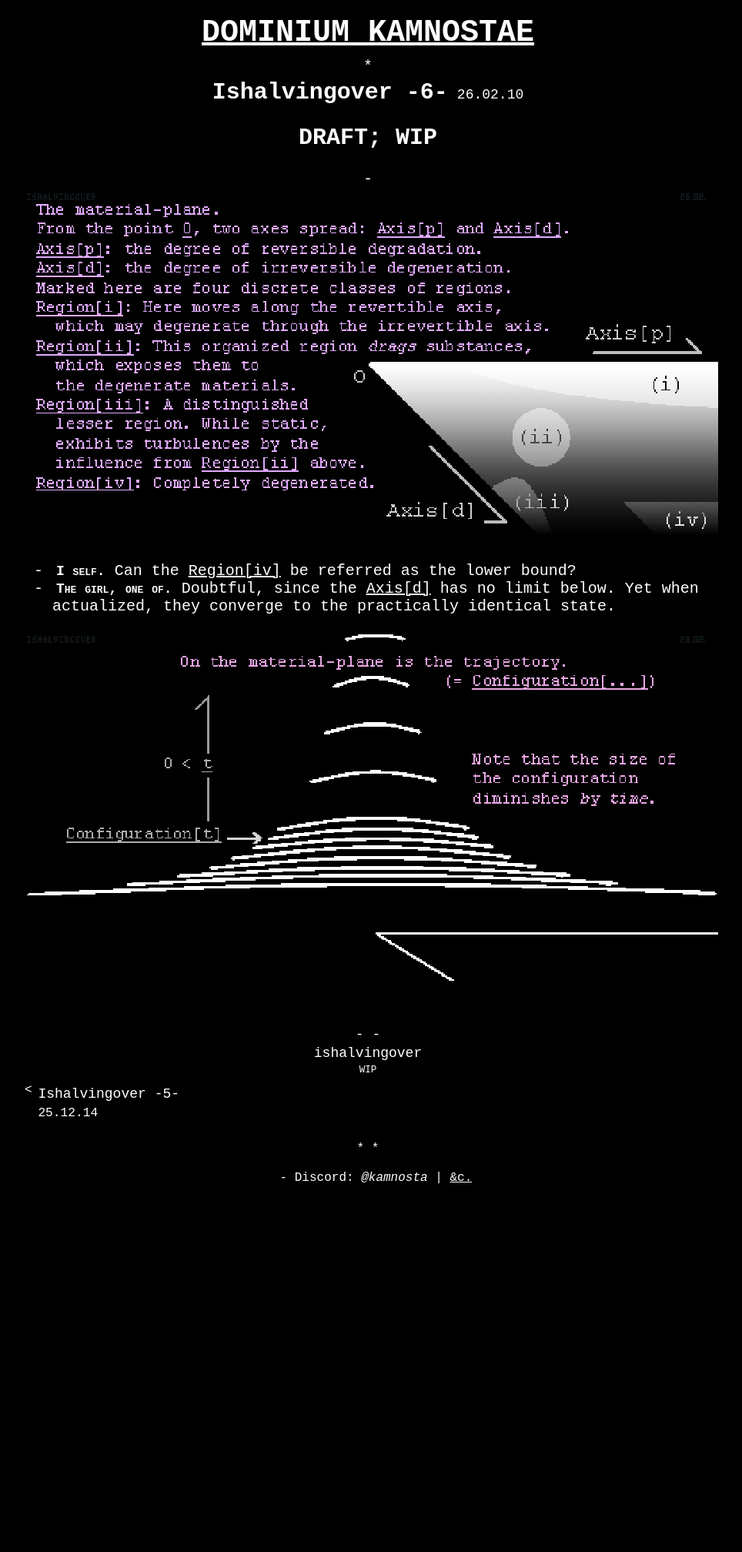
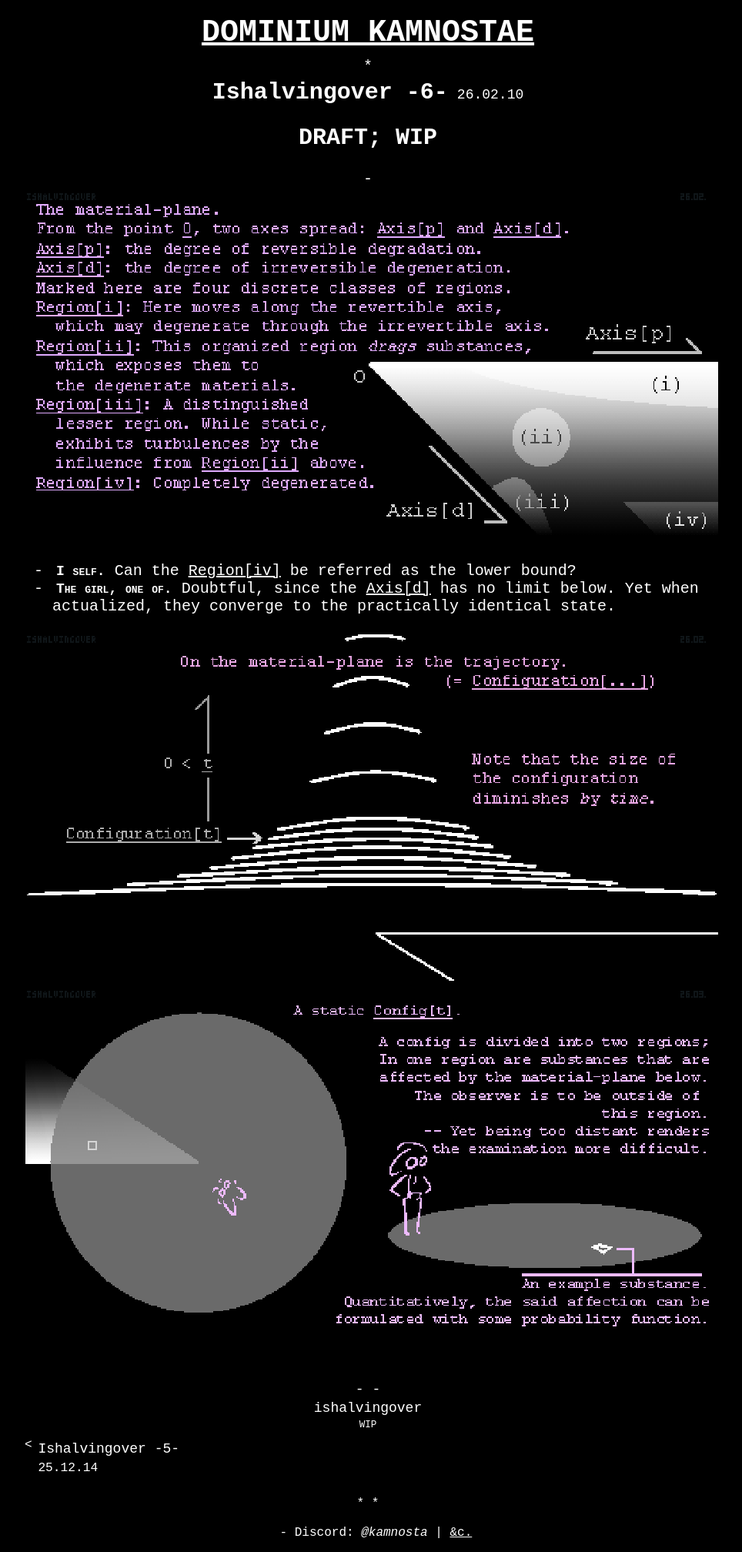
Before and after one commit to kamnosta/kamnosta.github.io, a Jekyll site: the page built from _ishalvingover/26-02-10-6.md, in a window 1280 px wide. Shown: the whole page at 77% size, without its empty margins (162-1126 px from the left). Built offline with Jekyll 4.4.1, drawn with Linux system fonts in a browser that asks for light colours; before the commit the page ends 1555 px from its top, so only the background shows below that.

Commit message:
iho update static config

```diff
--- a/_ishalvingover/26-02-10-6.md
+++ b/_ishalvingover/26-02-10-6.md
@@ -10,3 +10,5 @@
 - <span class="iho-name-span">The girl, one of.</span> Doubtful, since the <u>Axis[d]</u> has no limit below. Yet when actualized, they converge to the practically identical state.
 
 ![/imgs_ishalvingover/260221_iho_lowerscheme_traj.png](/imgs_ishalvingover/260221_iho_lowerscheme_traj.png)
+
+![/imgs_ishalvingover/260305_iho_lowerscheme_config.png](/imgs_ishalvingover/260305_iho_lowerscheme_config.png)
```
Also changed, not shown: imgs_ishalvingover/260305_iho_lowerscheme_config.png (added).
